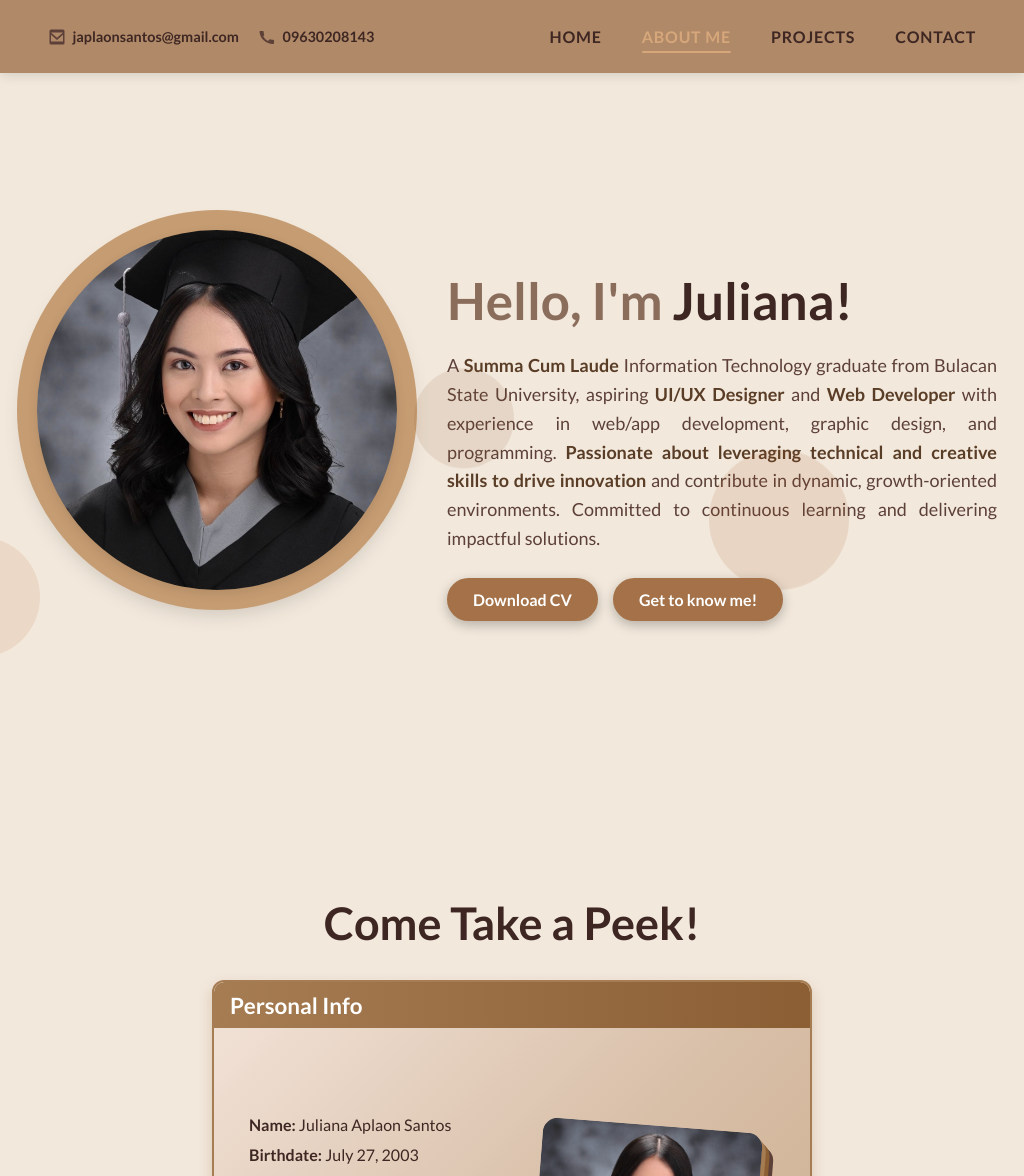
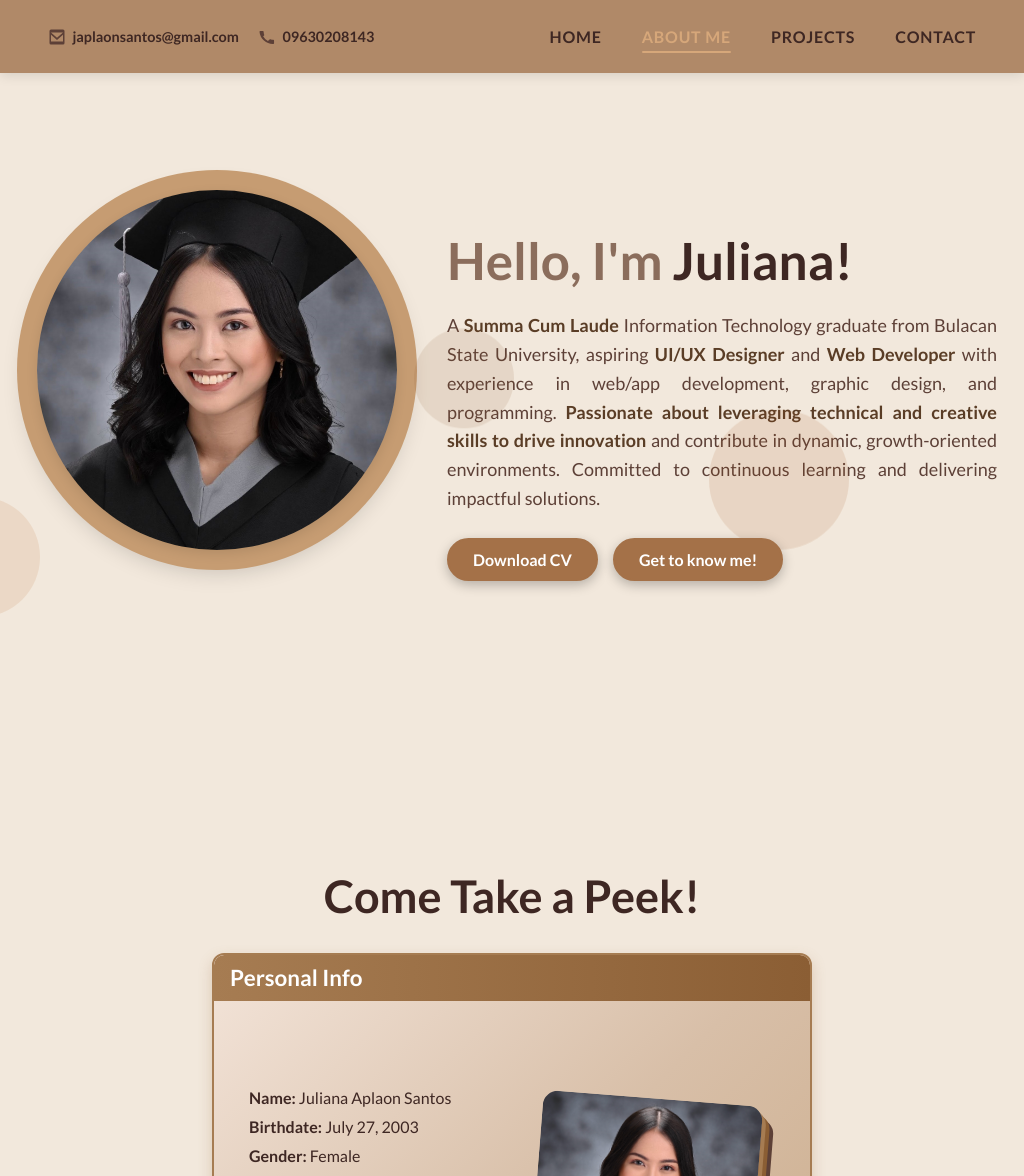
Before and after one commit to julianaaplaonsantos/mywebsite, a React (Vite) app: page / in a window 1024 px wide. Shown: the top 1176 px of the page. Built offline with nearby package versions, Linux system fonts and the light colour scheme.

Commit message:
fix about margin top

```diff
--- a/src/sections/About.css
+++ b/src/sections/About.css
@@ -447,7 +447,7 @@
   }
 
   .about-section > h2 {
-    margin-top: -35px;
+    margin-top: -90px;
     margin-bottom: 30px;
     font-size: 45px;
   }
--- a/src/sections/Home.css
+++ b/src/sections/Home.css
@@ -458,3 +458,18 @@
     text-align: center;
   }
 }
+
+/* iPad and tablet adjustments */
+@media (min-width: 769px) and (max-width: 1024px) {
+  .home-container {
+    transform: translateY(-60px);
+  }
+}
+
+@media only screen
+  and (min-device-width: 768px)
+  and (max-device-width: 1024px) {
+  .home-container {
+    transform: translateY(-80px);
+  }
+}
```
